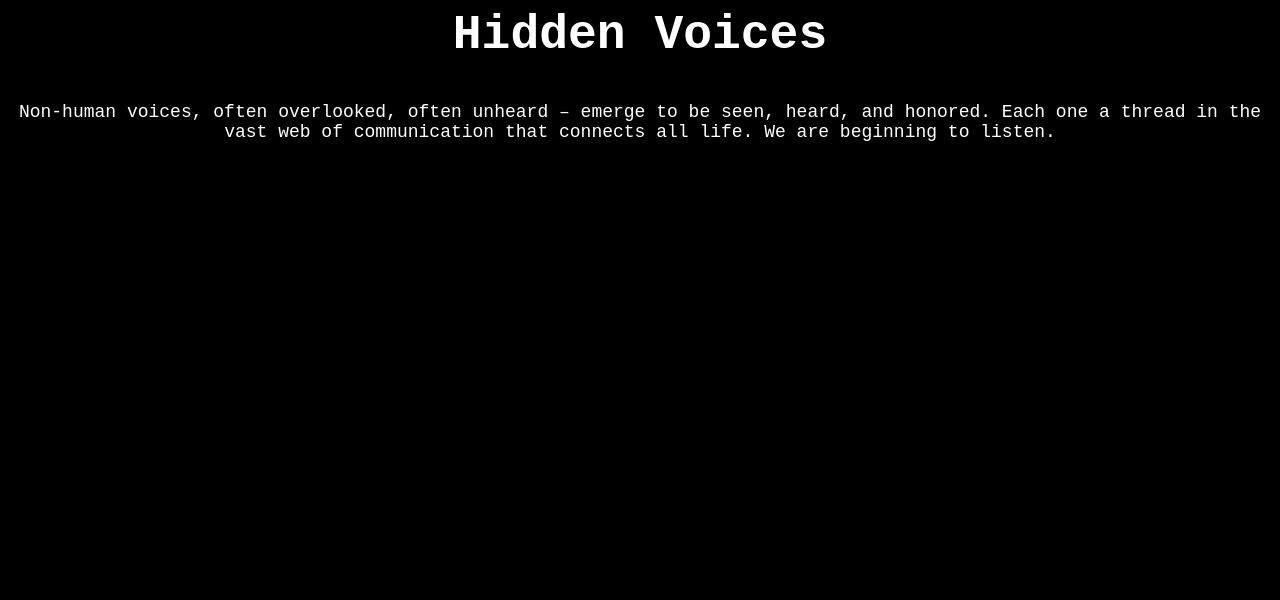
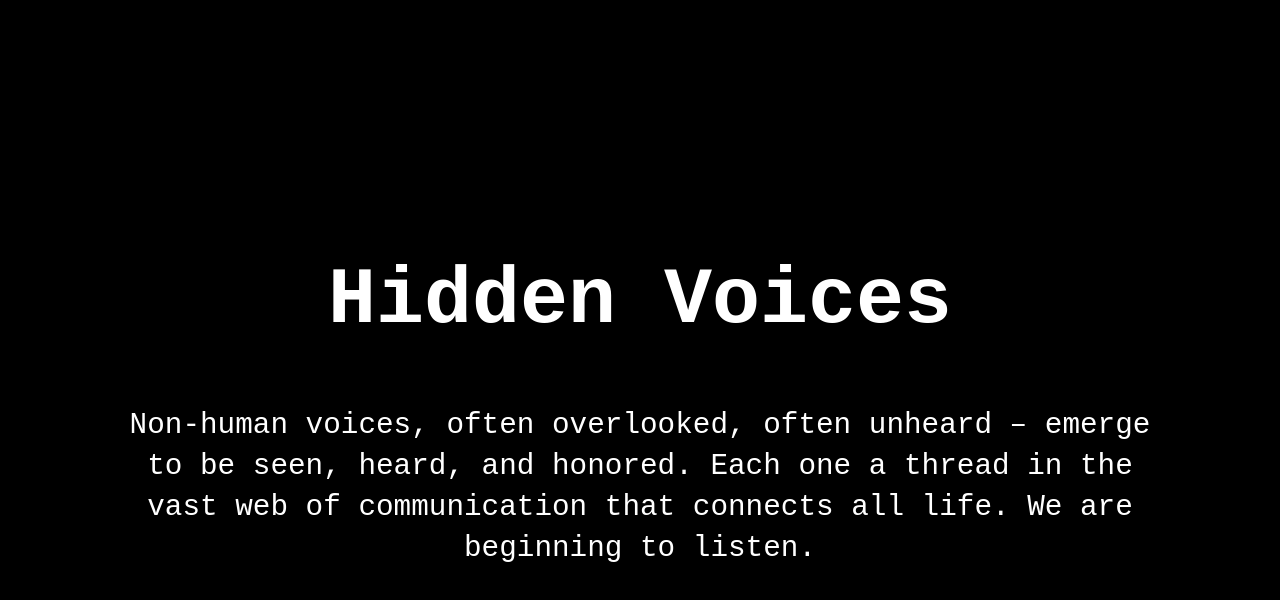
Before and after one commit to eli-veraarreaza/hidden-voices.io, a plain HTML site: page index.html in a window 1280 px wide. Drawn offline with Linux system fonts and the light colour scheme.

Commit message:
Update index.html

```diff
--- a/index.html
+++ b/index.html
@@ -1,19 +1,41 @@
-<!DOCTYPE html PUBLIC "-//W3C//DTD HTML 4.01//EN" "http://www.w3.org/TR/html4/strict.dtd">
-<html>
+<!DOCTYPE html>
+<html lang="en">
 <head>
-  <meta http-equiv="Content-Type" content="text/html; charset=utf-8">
-  <meta http-equiv="Content-Style-Type" content="text/css">
-  <title></title>
-  <meta name="Generator" content="Cocoa HTML Writer">
-  <meta name="CocoaVersion" content="2566">
-  <style type="text/css">
-    body {background-color: #000000}
-    p.p2 {margin: 0.0px 0.0px 38.7px 0.0px; text-align: center; font: 18.0px 'Courier New'; color: #ffffff; -webkit-text-stroke: #ffffff}
-    span.s1 {font-kerning: none; background-color: #000000}
+  <meta charset="UTF-8" />
+  <title>Hidden Voices</title>
+  <style>
+    body {
+      background-color: #000;
+      color: #fff;
+      font-family: 'Courier New', monospace;
+      display: flex;
+      flex-direction: column;
+      align-items: center;
+      justify-content: center;
+      height: 100vh;
+      text-align: center;
+      margin: 0;
+      padding: 0 10vw;
+    }
+
+    h1 {
+      font-size: 60pt;
+      margin-bottom: 30px;
+    }
+
+    p {
+      font-size: 22pt;
+      line-height: 1.4;
+      max-width: 1200px;
+    }
   </style>
 </head>
 <body>
-<h1 style="margin: 0.0px 0.0px 40.0px 0.0px; text-align: center; font: 48.0px 'Courier New'; color: #ffffff; -webkit-text-stroke: #ffffff"><span class="s1"><b>Hidden Voices</b><b></b></span></h1>
-<p class="p2"><span class="s1">Non-human voices, often overlooked, often unheard – emerge to be seen, heard, and honored. Each one a thread in the vast web of communication that connects all life. We are beginning to listen.</span></p>
+  <h1>Hidden Voices</h1>
+  <p>
+    Non-human voices, often overlooked, often unheard – emerge to be seen,
+    heard, and honored. Each one a thread in the vast web of communication
+    that connects all life. We are beginning to listen.
+  </p>
 </body>
 </html>
```
